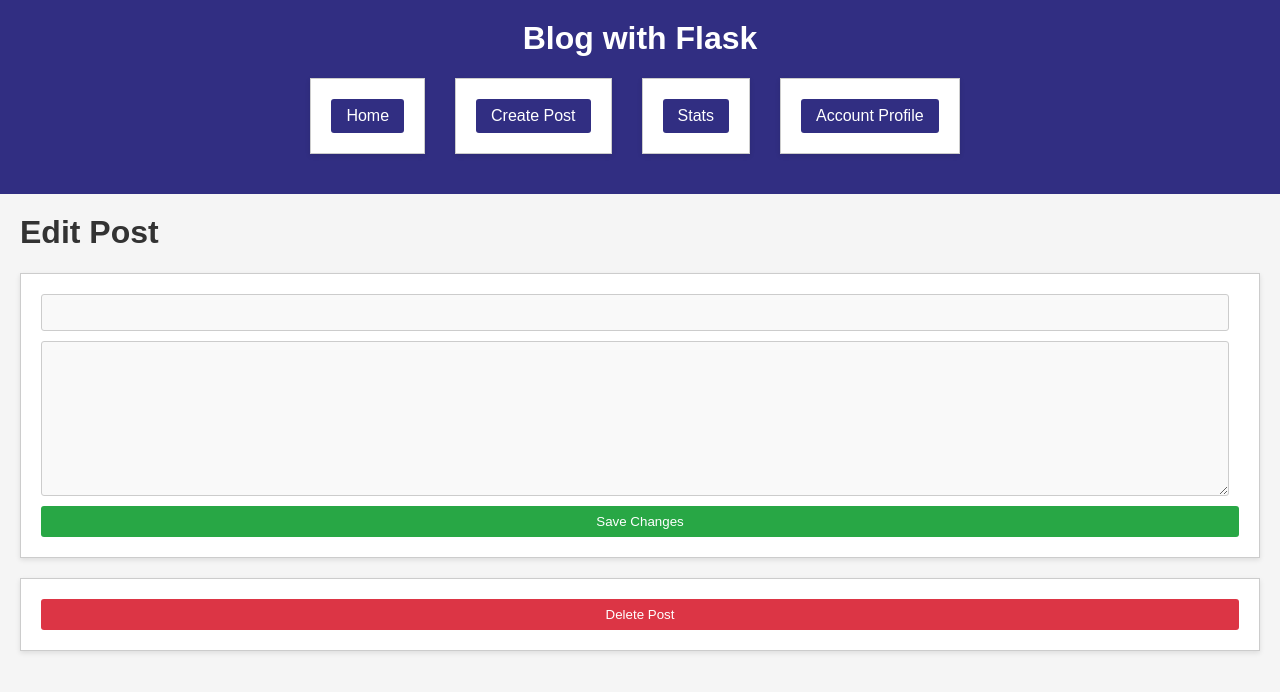
After one commit to codegirl321/SQATeam11, a Flask app: template templates/edit.html in a window 1280 px wide. The commit adds this page. Shown: the top 692 px of the page. Run offline with Flask 3, Linux system fonts and the light colour scheme; the template is opened without the code that fills it, so the values that code supplies are empty.

Commit message:
Flask Basic Blog Walkthrough

```diff
--- a/app.py
+++ b/app.py
@@ -1,17 +1,19 @@
 from flask import Flask, render_template, request, redirect, url_for
 from models import BlogPost, db
+from statistics import median, mean
 
 app = Flask(__name__)
-app.config.from_object('config') # Load configuration from config.py and particularly the DBMS URI
+app.config.from_object('config')  # Load configuration from config.py and particularly the DBMS URI
+
 with app.app_context():
-    db.init_app(app) # It connects the SQLAlchemy db object with the Flask app and the DBMS engine
-    db.create_all() # Create the database tables for all the models
+    db.init_app(app)  # It connects the SQLAlchemy db object with the Flask app and the DBMS engine
+    db.create_all()  # Create the database tables for all the models
 
 @app.route("/")
 def index():
     return render_template("index.html", posts=BlogPost.query.all())
+
 @app.route("/create", methods=["GET"])
-
 def create_post_page():
     return render_template("create.html")
 
@@ -30,3 +32,40 @@
 def post(post_id):
     post = BlogPost.query.get_or_404(post_id)
     return render_template("post.html", post=post)
+
+@app.route("/edit/<int:post_id>", methods=["GET"])
+def edit_page(post_id):
+    post = BlogPost.query.get_or_404(post_id)
+    return render_template("edit.html", post=post)
+
+@app.route("/edit/<int:post_id>", methods=["POST"])
+def edit_action(post_id):
+    post = BlogPost.query.get_or_404(post_id)
+    post.title = request.form["title"]
+    post.content = request.form["content"]
+    db.session.commit()
+    return redirect(url_for("post", post_id=post.id))
+
+@app.route("/delete/<int:post_id>", methods=["POST"])
+def delete_action(post_id):
+    post = BlogPost.query.get_or_404(post_id)
+    db.session.delete(post)
+    db.session.commit()
+    return redirect(url_for("index"))
+
+@app.route("/stats")
+def stats():
+    post_lengths = BlogPost.get_post_lengths()
+
+    return render_template(
+        "stats.html",
+        average_length=mean(post_lengths),
+        median_length=median(post_lengths),
+        max_length=max(post_lengths),
+        min_length=min(post_lengths),
+        total_length=sum(post_lengths),
+    )
+
+
+if __name__ == "__main__":
+    app.run(debug=True)
--- a/config.py
+++ b/config.py
@@ -1,7 +1,9 @@
 import os
+
 # For a production app, you should use a secret key set in the environment
 # The recommended way to generate a 64char secret key is to run:
 # python -c 'import secrets; print(secrets.token_hex())'
 #SECRET_KEY = os.getenv('SECRET_KEY', 'not-set')
+
 # When deploying, set in the environment to the PostgreSQL URL
 SQLALCHEMY_DATABASE_URI = os.getenv('DATABASE_URL', 'sqlite:///db.sqlite3')
--- a/models.py
+++ b/models.py
@@ -1,8 +1,10 @@
 from datetime import datetime
+
 from flask_sqlalchemy import SQLAlchemy
 from sqlalchemy import text
 
 db = SQLAlchemy()
+
 
 class BlogPost(db.Model):
     id = db.mapped_column(db.Integer, primary_key=True)
@@ -18,4 +20,4 @@
     def get_post_lengths():
         # An example of how to use raw SQL inside a model
         sql = text("SELECT length(title) + length(content) FROM blog_post")
-        return db.session.execute(sql).scalars().all() # Returns just the integers
+        return db.session.execute(sql).scalars().all()  # Returns just the integers
--- a/templates/base.html
+++ b/templates/base.html
@@ -14,6 +14,7 @@
                     <li><a href="{{ url_for('index') }}">Home</a></li>
                     <li><a href="{{ url_for('create_post_action') }}">Create Post</a></li>
                     <li><a href="#">Stats</a></li>
+                    <li><a href="#">Account Profile</a></li>
                 </ul>
              </nav>
         </header>
--- /dev/null
+++ b/templates/edit.html
@@ -0,0 +1,16 @@
+{% set title = "Edit Post" %}
+{% extends 'base.html' %}
+
+{% block content %}
+    <!-- [html-validate-disable attribute-allowed-values] -->
+    <form action="{{ url_for('edit_action', post_id=post.id) }}" method="POST">
+        <input type="text" name="title" value="{{ post.title }}" required>
+        <textarea name="content" required>{{ post.content }}</textarea>
+        <button type="submit">Save Changes</button>
+    </form>
+
+    <!-- Add Delete Post Form -->
+    <form action="{{ url_for('delete_action', post_id=post.id) }}" method="POST">
+        <button type="submit" class="danger">Delete Post</button>
+    </form>
+{% endblock %}
--- a/templates/index.html
+++ b/templates/index.html
@@ -1,10 +1,10 @@
 {% set title = "Blog Posts" %}
 {% extends 'base.html' %}
+
 {% block content %}
     <ul>
         {% for post in posts %}
-        <li><a href="{{ url_for('post',post_id=post.id) }}">{{ post.title }} by {{ post.author}}
-({{ post.created_at }})</a></li>
+        <li><a href="{{ url_for('post',post_id=post.id) }}">{{ post.title }} by {{ post.author}} ({{ post.created_at }})</a></li>
         {% endfor %}
     </ul>
 {% endblock %}
--- a/templates/post.html
+++ b/templates/post.html
@@ -3,5 +3,7 @@
 
 {% block content %}
     <p class="post-meta">By {{ post.author }} (Posted on {{ post.created_at }})</p>
-    <p class="post-content">{{ post.content }}</p><a href="#">Edit Post</a>
+    <p class="post-content">{{ post.content }}</p>
+
+    <a href="{{ url_for('edit_page', post_id=post.id) }}">Edit Post</a>
 {% endblock %}
```
Also changed, not shown: templates/delete.html (added, +10 -0 lines), templates/stats.html (added, +11 -0 lines), templates/account.html (added).
